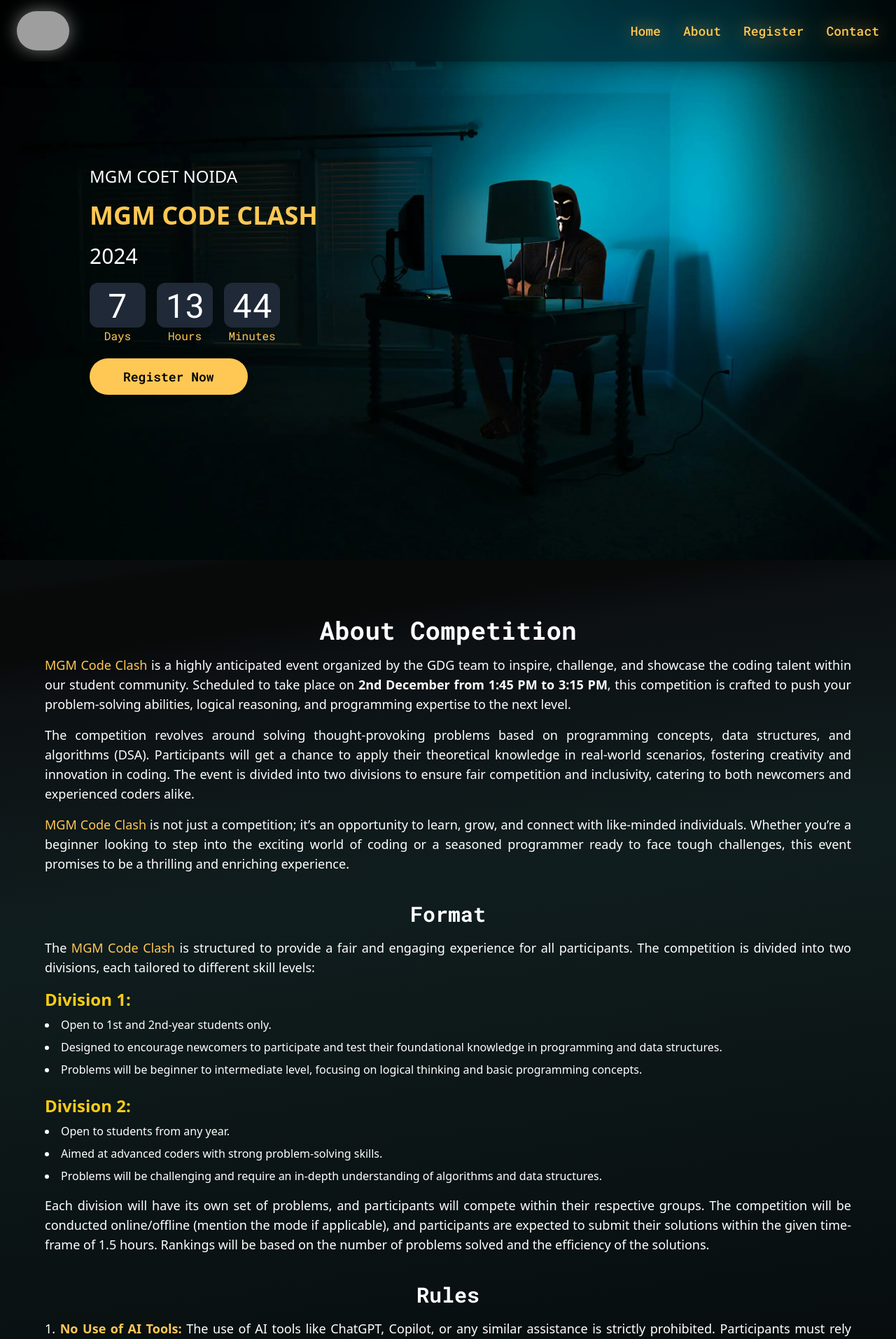
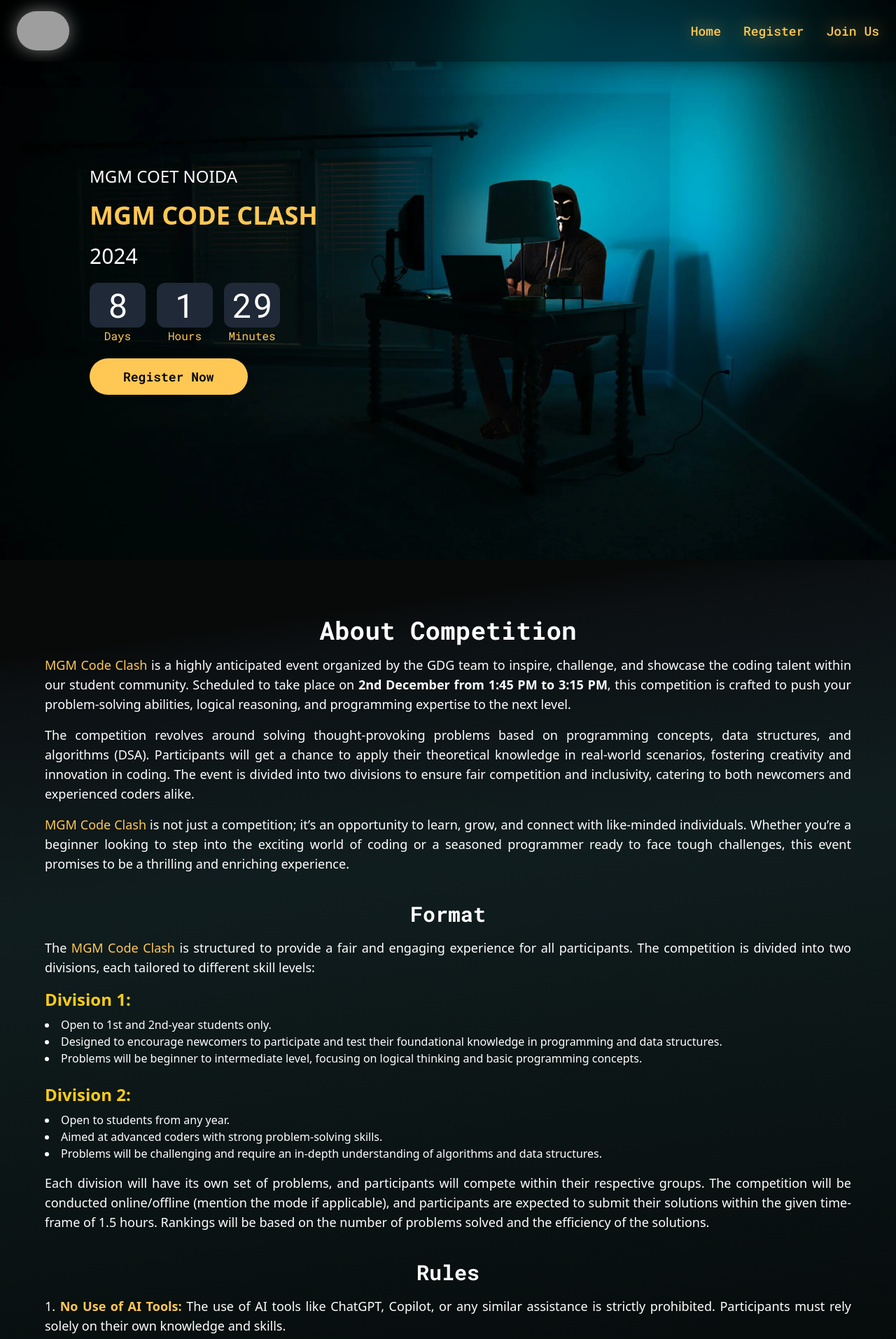
Before and after one commit to GDG-MGMCOET/codeclash-frontend, a React (Vite) app: page / in a window 1280 px wide. Shown: the top 1913 px of the page at 70% size. Built offline with nearby package versions, Linux system fonts and the light colour scheme; grey boxes are pictures that could not be loaded.

Commit message:
Final Landing Page Styling

```diff
--- a/package.json
+++ b/package.json
@@ -10,6 +10,8 @@
     "preview": "vite preview"
   },
   "dependencies": {
+    "@mdi/js": "^7.4.47",
+    "@mdi/react": "^1.6.1",
     "antd": "^5.22.2",
     "react": "^18.3.1",
     "react-dom": "^18.3.1",
--- a/src/components/About.jsx
+++ b/src/components/About.jsx
@@ -52,7 +52,7 @@ const About = () => {
               <h3 className="mb-2 text-2xl font-semibold text-yellow-400">
                 Division 1:
               </h3>
-              <ul className="list-inside list-disc space-y-2">
+              <ul className="list-inside list-disc">
                 <li>Open to 1st and 2nd-year students only.</li>
                 <li>
                   Designed to encourage newcomers to participate and test their
@@ -69,7 +69,7 @@ const About = () => {
               <h3 className="mb-2 text-2xl font-semibold text-yellow-400">
                 Division 2:
               </h3>
-              <ul className="list-inside list-disc space-y-2">
+              <ul className="list-inside list-disc">
                 <li>Open to students from any year.</li>
                 <li>
                   Aimed at advanced coders with strong problem-solving skills.
@@ -95,7 +95,7 @@ const About = () => {
           <h2 className="mb-4 text-center font-mono text-3xl font-bold text-white">
             Rules
           </h2>
-          <ul className="list-inside list-decimal space-y-4 text-lg">
+          <ul className="list-inside list-decimal text-lg">
             <li>
               <span className="font-bold text-accent">No Use of AI Tools:</span>{" "}
               The use of AI tools like ChatGPT, Copilot, or any similar
@@ -122,7 +122,6 @@ const About = () => {
             Prizes
           </h2>
           <div className="space-y-6">
-            {/* Division 1 */}
             <div>
               <h3 className="mb-2 text-2xl font-semibold text-yellow-400">
                 Division 1 (1st & 2nd-Year Students):
@@ -131,7 +130,6 @@ const About = () => {
                 Top 3 winners will receive exciting goodies as rewards.
               </p>
             </div>
-            {/* Division 2 */}
             <div>
               <h3 className="mb-2 text-2xl font-semibold text-yellow-400">
                 Division 2 (Open to All):
@@ -141,12 +139,11 @@ const About = () => {
                 prize.
               </p>
             </div>
-            {/* Special Rewards */}
             <div>
               <h3 className="mb-2 text-2xl font-semibold text-yellow-400">
                 Special Rewards:
               </h3>
-              <ul className="list-inside list-disc space-y-2 text-lg">
+              <ul className="list-inside list-disc text-lg">
                 <li>
                   Two random participants will receive customized T-shirts as a
                   token of appreciation.
@@ -157,7 +154,6 @@ const About = () => {
                 </li>
               </ul>
             </div>
-            {/* Certificates */}
             <div>
               <h3 className="mb-2 text-2xl font-semibold text-yellow-400">
                 Certificates:
@@ -169,7 +165,7 @@ const About = () => {
               </p>
             </div>
           </div>
-          <p className="mt-4 text-lg">
+          <p className="text-lg">
             Follow the rules, compete with integrity, and let your coding skills
             shine! Good luck! 🚀
           </p>
--- a/src/components/Countdown .jsx
+++ b/src/components/Countdown .jsx
@@ -8,7 +8,7 @@ export default function Countdown() {
   });
 
   useEffect(() => {
-    const targetDate = new Date("2024-12-02T02:00:00"); // Example time
+    const targetDate = new Date("2024-12-02T13:45:00");
     const interval = setInterval(() => {
       const now = new Date();
       const diff = targetDate - now;
--- a/src/components/Footer.jsx
+++ b/src/components/Footer.jsx
@@ -5,8 +5,8 @@ export default function Footer() {
   const codeText = " <code/> ";
   const mailtext = " <mail/> ";
   return (
-    <footer className="flex flex-col bg-black py-8 text-center text-white lg:gap-10">
-      <div className="bg-footer-CTA flex w-full items-center justify-center self-end py-8 md:text-3xl lg:w-4/5 lg:rounded-l-full lg:py-16">
+    <footer className="flex flex-col bg-black pb-8 text-center text-white shadow-md lg:gap-10">
+      <div className="flex w-full items-center justify-center self-end border-b-2 border-accent bg-footer-CTA py-8 md:text-3xl lg:w-4/5 lg:rounded-l-full lg:py-16">
         <div className="flex flex-col items-center justify-between gap-5 md:flex-row lg:w-4/5 xl:w-3/5">
           <div className="flex flex-col gap-5">
             <h3 className="text-3xl font-semibold text-accent">Register Now</h3>
@@ -26,7 +26,7 @@ export default function Footer() {
           </Link>
         </div>
       </div>
-      <div className="bg-footer-CTA flex w-full items-center justify-center py-8 md:text-3xl lg:w-4/5 lg:rounded-r-full lg:py-16">
+      <div className="flex w-full items-center justify-center border-accent bg-footer-CTA py-8 md:text-3xl lg:w-4/5 lg:rounded-r-full lg:border-b-2 lg:py-16">
         <div className="flex flex-col items-center justify-between gap-5 md:flex-row lg:w-4/5 lg:flex-row-reverse xl:w-3/5">
           <div className="flex flex-col gap-5">
             <h3 className="text-3xl font-semibold text-accent">Contact Us</h3>
@@ -48,7 +48,7 @@ export default function Footer() {
         </div>
       </div>
 
-      <p className="pt-3 text-sm">
+      <p className="pt-5 text-sm">
         &copy; {new Date().getFullYear()} GDG On Campus MGMCOET. All rights
         reserved.
       </p>
--- a/src/components/Header.jsx
+++ b/src/components/Header.jsx
@@ -28,44 +28,30 @@ export default function Header() {
         <nav
           className={`${
             isOpen ? "block" : "hidden"
-          } absolute left-0 top-full w-full bg-black p-6 font-mono lg:relative lg:flex lg:w-auto lg:items-center lg:bg-transparent lg:p-0`}
+          } absolute left-0 top-full w-full bg-[#00000077] p-6 font-mono lg:relative lg:flex lg:w-auto lg:items-center lg:bg-transparent lg:p-0`}
         >
-          <ul className="flex flex-col gap-4 text-base font-medium text-accent sm:text-lg lg:flex-row lg:gap-8">
+          <ul className="flex flex-col items-center gap-4 text-base font-medium text-accent sm:text-lg lg:flex-row lg:gap-8">
             <li>
-
-              <Link
-                to="/"
-                className="hover:text-yellow-600 cursor-pointer"
-                style={{ textShadow: "0 2px 5px rgba(0, 0, 0, 0.3)" }}
-              >
+              <Link to="/" className="cursor-pointer hover:text-yellow-600">
                 Home
               </Link>
-            </li>
-            <li>
-              <a
-                href="#about"
-                className="cursor-pointer hover:text-yellow-600"
-                style={{ textShadow: "0 2px 5px rgba(0, 0, 0, 0.3)" }}
-              >
-                About
-              </a>
             </li>
             <li>
               <Link
                 to="/register"
                 className="cursor-pointer hover:text-yellow-600"
-                style={{ textShadow: "0 2px 5px rgba(0, 0, 0, 0.3)" }}
               >
                 Register
               </Link>
             </li>
             <li>
               <a
-                href="#contact"
+                href="https://chat.whatsapp.com/KRWeftwCWgN633y9JRS8eg"
                 className="cursor-pointer hover:text-yellow-600"
-                style={{ textShadow: "0 2px 5px rgba(0, 0, 0, 0.3)" }}
+                target="_blank"
+                rel="noopener noreferrer"
               >
-                Contact
+                Join Us
               </a>
             </li>
           </ul>
--- a/src/index.css
+++ b/src/index.css
@@ -9,7 +9,6 @@ html {
 .background {
   background: linear-gradient(
     171.9deg,
-    #0a0d0e 2%,
     #080909 2.77%,
     #080a0a 7.4%,
     #0c1013 10%,
--- a/src/pages/landingPage.jsx
+++ b/src/pages/landingPage.jsx
@@ -5,14 +5,10 @@ import Footer from "../components/Footer";
 
 export default function LandingPage() {
   return (
-    <div className="App text-white">
+    <div className="bg-black text-white">
       <Header />
-      <section id="home">
-        <Hero />
-      </section>
-      <section id="about" className="scroll-mt-16">
-        <About />
-      </section>
+      <Hero />
+      <About />
       <Footer />
     </div>
   );
```
Also changed, not shown: 1 other file (tests, documents, lock files or other folders).
